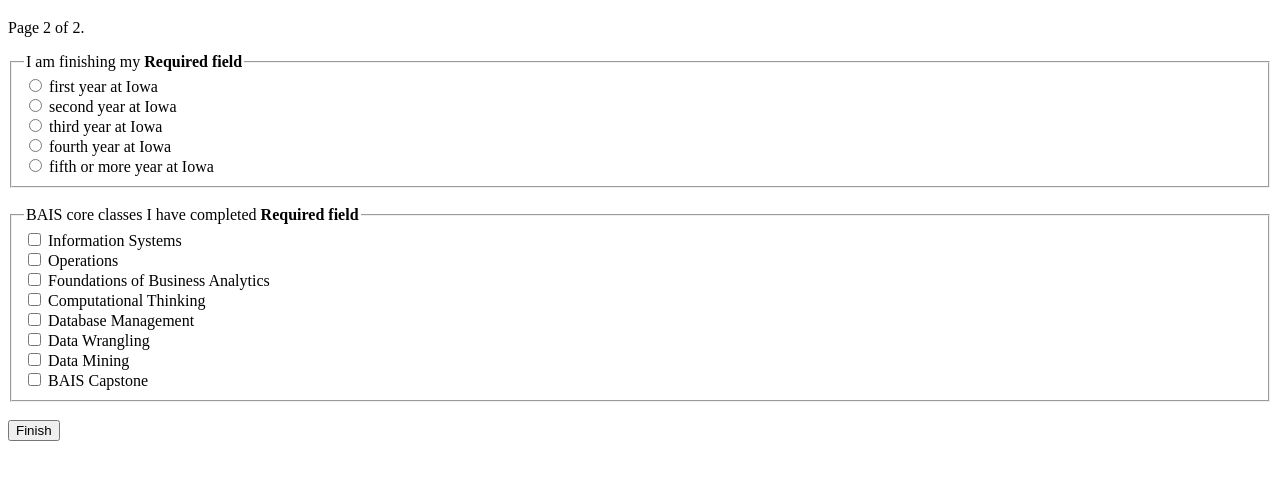
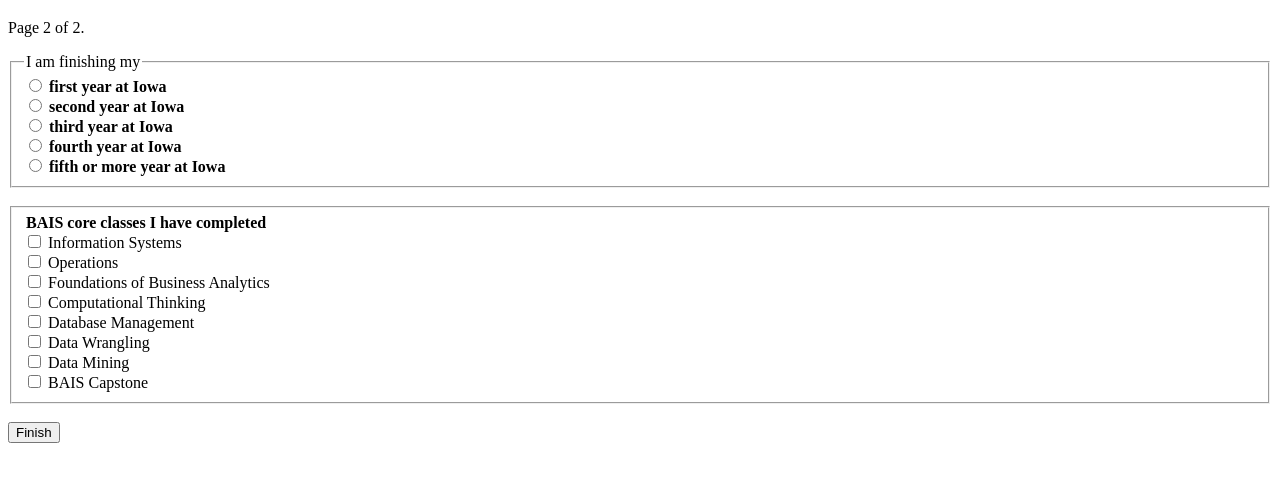
Before and after one commit to jackstarr-2/jackstarr-hw9, a plain HTML site: page jackstarr_p2.html in a window 1280 px wide. Shown: the part 61-542 px from the top of the page. Drawn offline with Linux system fonts and the light colour scheme.

```diff
--- a/jackstarr_p2.html
+++ b/jackstarr_p2.html
@@ -11,7 +11,7 @@
     <form action="jackstarr_ty.html" method="get">
         <!--Year at Iowa (Required: choose one)-->
         <fieldset>
-            <legend>I am finishing my <strong>Required field</strong></legend>
+            <legend>I am finishing my <strong></legend>
 
             <label><input type="radio" name="year" value="first" required> first year at Iowa</label><br>
             <label><input type="radio" name="year" value="second"> second year at Iowa</label><br>
@@ -24,7 +24,7 @@
 
         <!-- BAIS core classes completed (Required: at least one)-->
          <fieldset>
-            <legend>BAIS core classes I have completed <strong>Required field</strong></legend>
+            <legend>BAIS core classes I have completed</strong></legend>
 
             <label><input type="checkbox" name="courses" value="Information Systems" required> Information Systems</label><br>
             <label><input type="checkbox" name="courses" value="Operations"> Operations</label><br>
```
Also changed, not shown: jackstarr_p1.html (+4 -1 lines).
